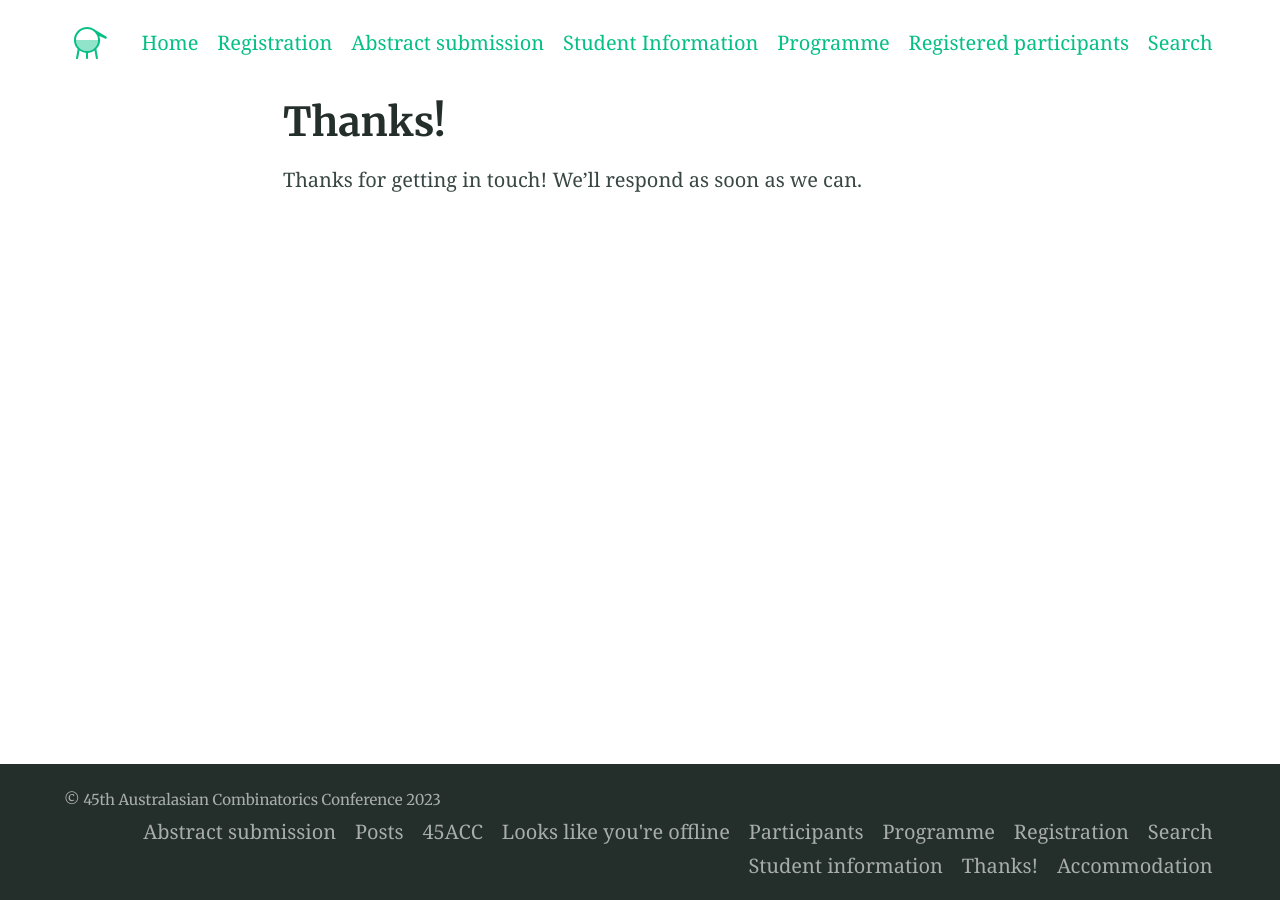
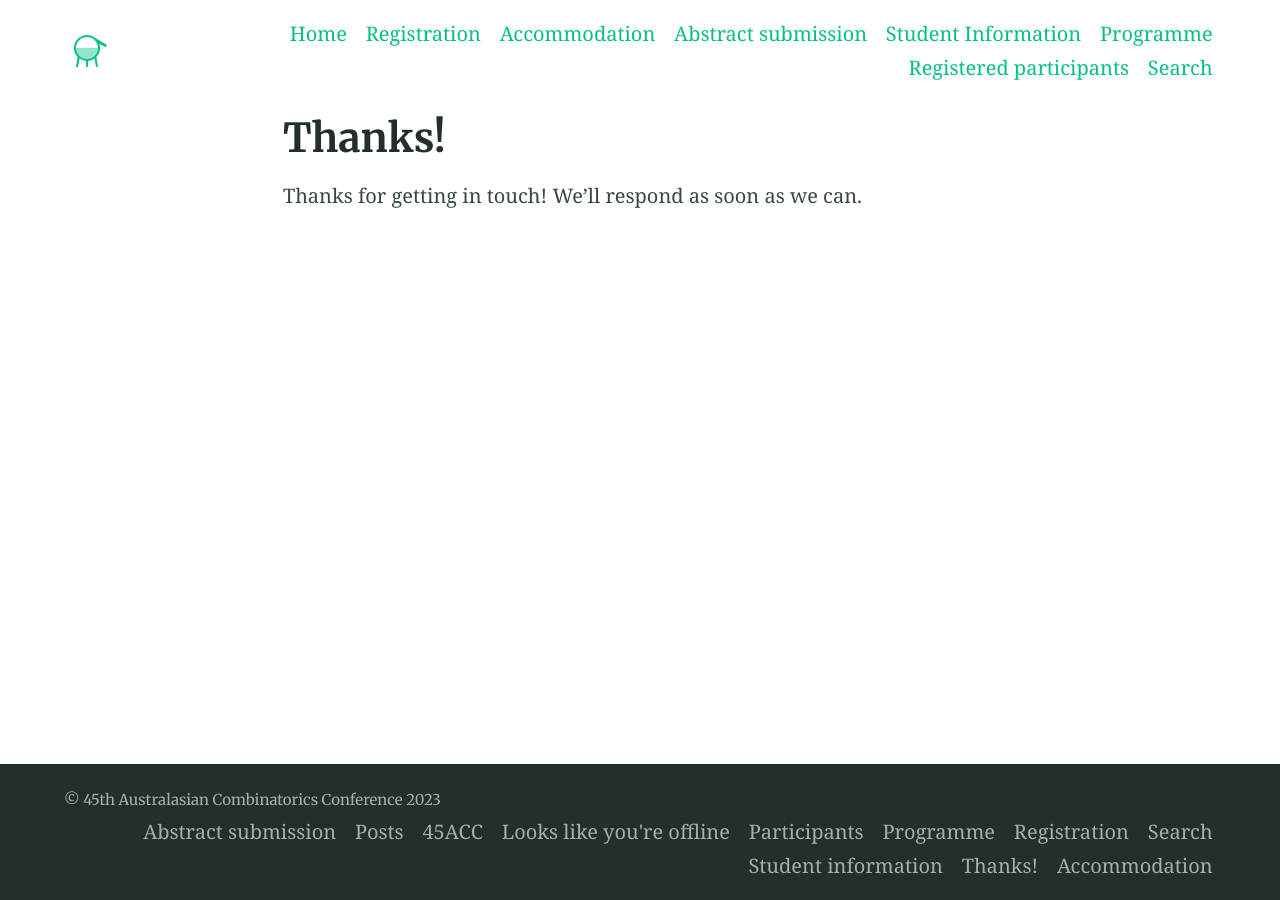
Before and after one commit to 45ACC/45ACC.github.io, a Jekyll site: the page built from thanks.md, in a window 1280 px wide. Built offline with Jekyll 4.4.1, drawn with Linux system fonts in a browser that asks for light colours.

Commit message:
Update _config.yml

```diff
--- a/_config.yml
+++ b/_config.yml
@@ -125,6 +125,8 @@ navigation_header:
   url: /
 - title: Registration
   url: /registration/
+- title: Accommodation
+  url: /accommodation/
 - title: Abstract submission
   url: /abstractsubmission/
 - title: Student Information
```
